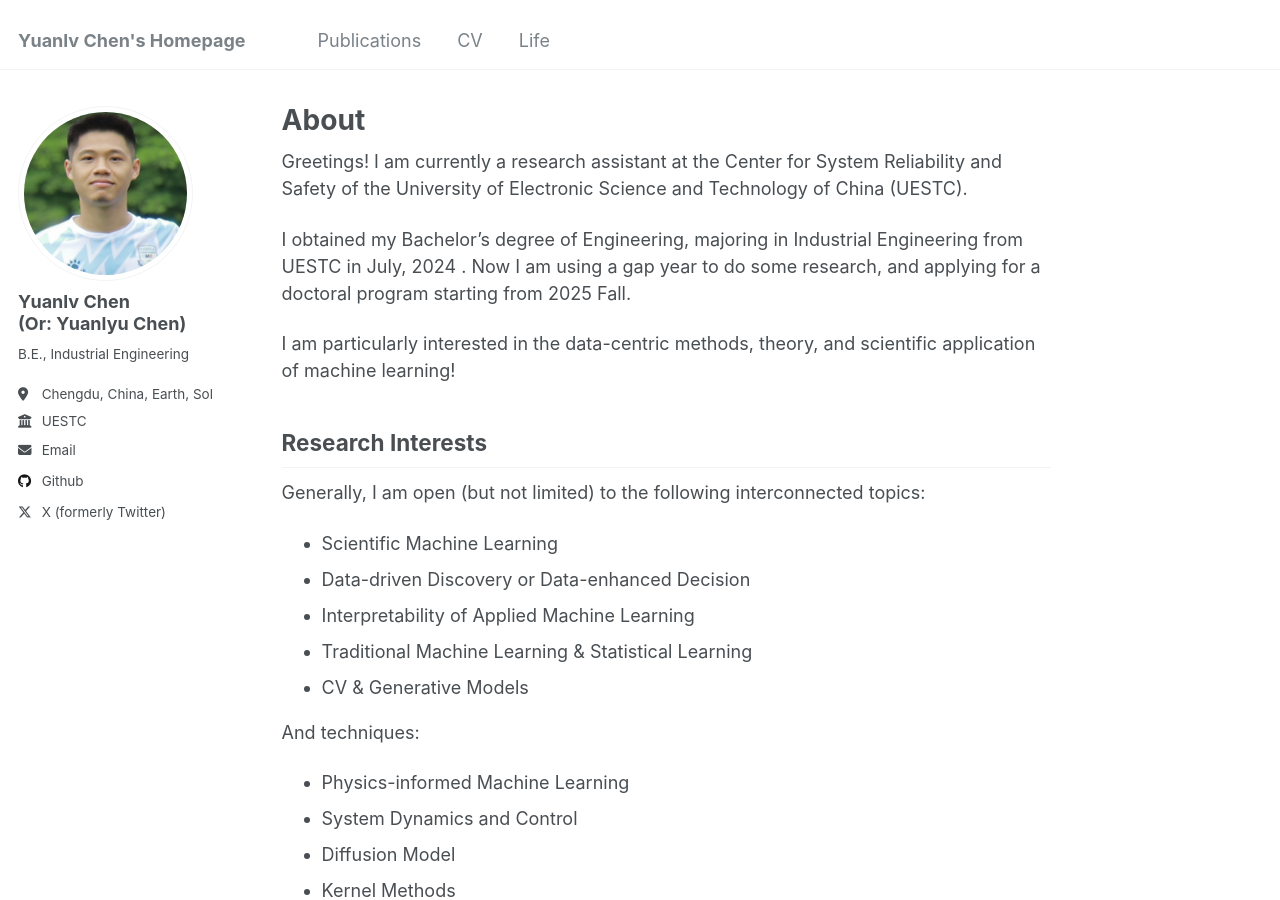
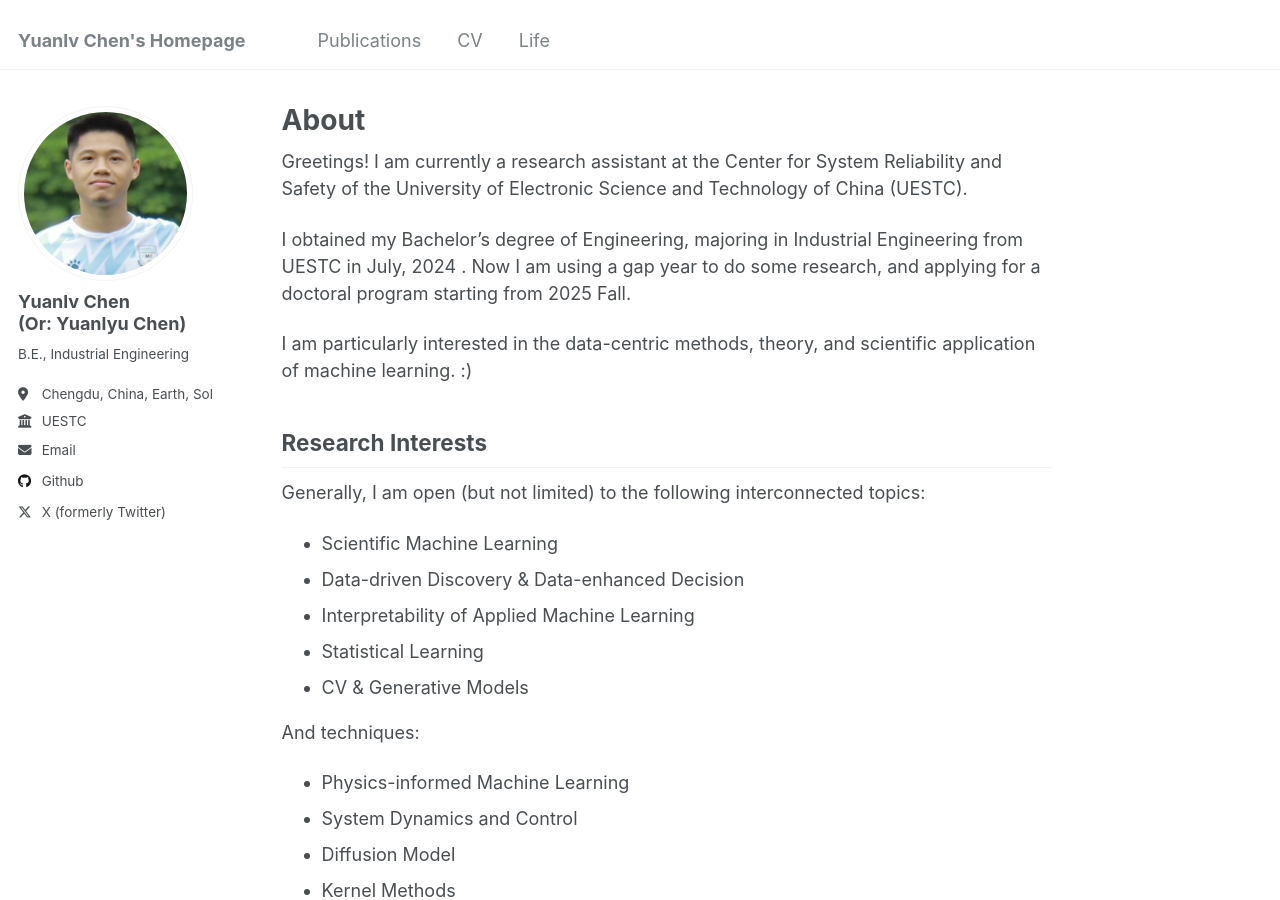
Before and after one commit to YLchen22/YLchen22.github.io, a Jekyll site: the page built from _pages/about.md, in a window 1280 px wide and 900 px high. Built offline with Jekyll 4.4.1, drawn with Linux system fonts in a browser that asks for light colours.

Commit message:
Update about.md

```diff
--- a/_pages/about.md
+++ b/_pages/about.md
@@ -11,15 +11,15 @@ Greetings! I am currently a research assistant at the Center for System Reliabil
 
 I obtained my Bachelor's degree of Engineering, majoring in Industrial Engineering from UESTC in July, 2024 . Now I am using a gap year to do some research, and applying for a doctoral program starting from 2025 Fall.
 
-I am particularly interested in the data-centric methods, theory, and scientific application of machine learning!
+I am particularly interested in the data-centric methods, theory, and scientific application of machine learning. :)
 
 Research Interests
 ------
 Generally, I am open (but not limited) to the following interconnected topics:
 * Scientific Machine Learning
-* Data-driven Discovery or Data-enhanced Decision
+* Data-driven Discovery & Data-enhanced Decision
 * Interpretability of Applied Machine Learning
-* Traditional Machine Learning & Statistical Learning
+* Statistical Learning
 * CV & Generative Models
 
 And techniques:
```
